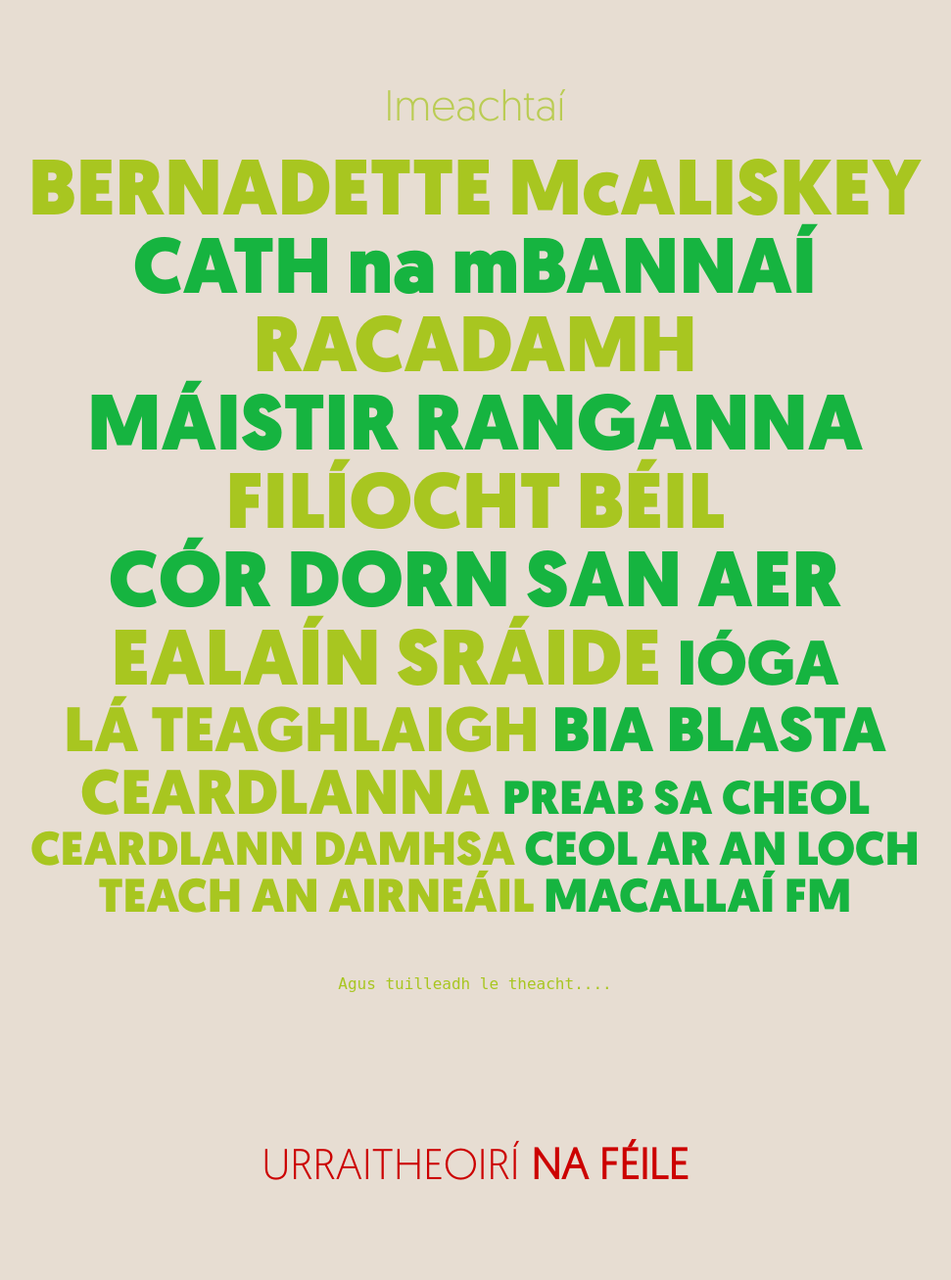
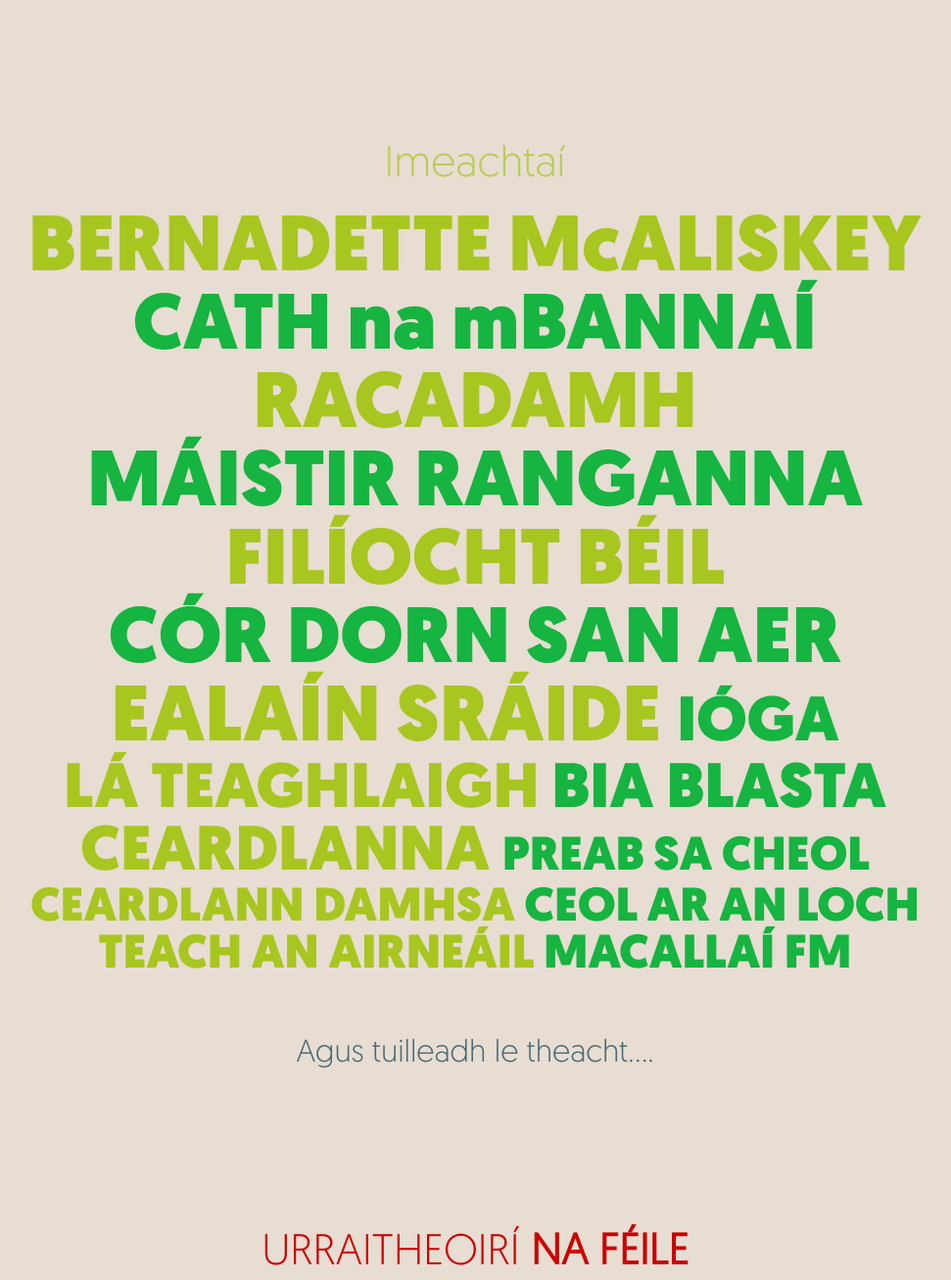
Before and after one commit to LindaKeating/DornSanAer, a PHP site: page / in a window 1280 px wide. Shown: the part 4927-6234 px from the top of the page at 98% size, without its empty margins (155-1126 px from the left). Run offline with PHP 8.4, Linux system fonts and the light colour scheme; some libraries are stand-ins or nearby versions.

Commit message:
leagan: 1.2 text, tuilleadh le theact...
updated hero image, changed styles of `more text` and fixed banna ceoil typo and changed ceardlanna to imeachtaí`

```diff
--- a/dsadng-HTML5-Template/assets/css/demos/demo-DSA.css
+++ b/dsadng-HTML5-Template/assets/css/demos/demo-DSA.css
@@ -24,6 +24,7 @@ This stylesheet is used for demo 6
   --color-primary-hover: #D4AE16;
   --color-primary-hue: #FFFAE8;
   --color-primary-rgb: 255, 209, 25;
+  --color-darkText: #0b3a4d;
 
   --color-bg-light: #e7ddd2;
 
@@ -51,7 +52,7 @@ This stylesheet is used for demo 6
 
 
 .dsa-pricingContainer {
-  background-color: #0b3a4d !important;
+  background-color: var(--color-darkText) !important;
 }
 
 .dsa-pricingContainer.andro_pricing.style-2 .andro_pricing-plan {
@@ -63,9 +64,15 @@ This stylesheet is used for demo 6
 }
 
 .dsa-smallTextPrimary {
-  font-family: monospace;
-  font-size: large;
+  font-size: 2rem;
   color: var(--color-primary);
+  opacity: 70%;
+}
+
+.dsa-smallTextSecondary {
+  font-size: 2rem;
+  color: var(--color-darkText);
+  opacity: 70%;
 }
 
 .dsa-pricingContent {
@@ -106,7 +113,7 @@ This stylesheet is used for demo 6
 }
 
 .dsa-galleryItem .andro_gallery-content span {
-  background-color: var(--color-primary-darker);
+  background-color: var(--color-darkText);
   padding: 3px;
 }
 
@@ -117,7 +124,7 @@ This stylesheet is used for demo 6
 }
 
 .dark-bg {
-  background-color: #0b3a4d;
+  background-color: var(--color-darkText);
 }
 
 .dsa-fontLight {
--- a/dsadng-HTML5-Template/index.html
+++ b/dsadng-HTML5-Template/index.html
@@ -152,7 +152,7 @@
               </div>
               <!-- Countdown End -->
               <div class="dsa-VersionNumber text-center fs-2 pt-5">
-                Leagan 1.1
+                Leagan 1.2
               </div>
             </div>
           </div>
@@ -200,7 +200,7 @@
               <span class="andro_pricing-plan">Ticéad Lae</span>
               <ul>
                 <li>Cead isteach don lá</li>
-                <li>Bannaí Ceoil agus Ceardlanna</li>
+                <li>Bannaí Ceoil agus Imeachtaí</li>
                 <li>Craic agus Spraoi</li>
               </ul>
               <a
@@ -220,7 +220,7 @@
               <span class="andro_pricing-plan">Ticéad Deireadh Seachtaine</span>
               <ul>
                 <li>Cead isteach 3 lá</li>
-                <li>Bannaí Ceoil agus Ceardlanna</li>
+                <li>Bannaí Ceoil agus Imeachtaí</li>
                 <li>Craic agus Spraoi</li>
               </ul>
               <a
@@ -242,7 +242,7 @@
               <span class="andro_pricing-plan">Ticéad Teaghlaigh</span>
               <ul>
                 <li>Cead isteach 3 lá don teaghlach</li>
-                <li>Banna Ceoil agus Ceardlanna</li>
+                <li>Bannaí Ceoil agus Imeachtaí</li>
                 <li>Craic agus Spraoi</li>
               </ul>
               <a
@@ -303,6 +303,7 @@
       <span class="dsa-fontSmall family-display text-nowrap dsa-textTeal">CEOL ÓN ÚCRÁIN
       </span>
     </div>
+    <div class="text-center dsa-smallTextPrimary">Agus tuilleadh le theacht....</div>
   </div>
 </div>
   <!-- End lineup section by Day-->
@@ -434,7 +435,7 @@
       <span class="dsa-fontSmall family-display text-nowrap dsa-textSandy">MACALLAÍ FM
       </span>
     </div>
-    <div class="text-center dsa-smallTextPrimary">Agus tuilleadh le theacht....</div>
+    <div class="text-center dsa-smallTextSecondary">Agus tuilleadh le theacht....</div>
 </div>
   <!-- Festival Schedule end -->
 
```
